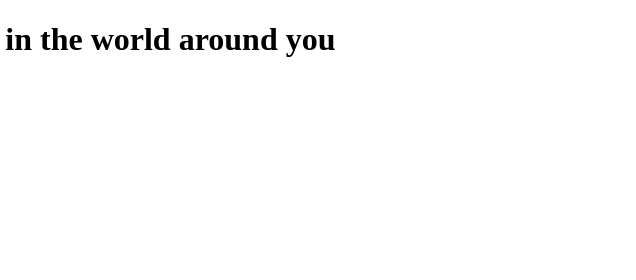
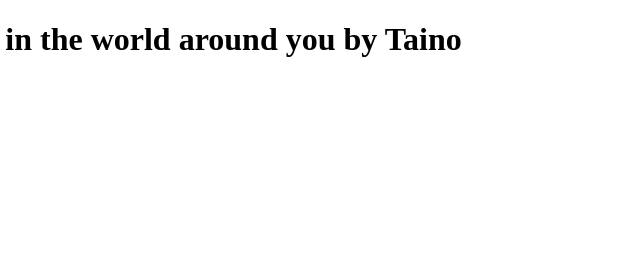
Before and after one commit to greentie12/excursion, a plain HTML site: page index.html in a window 1280 px wide. Shown: the top 280 px of the page, 323-959 px from the left. Drawn offline with Linux system fonts and the light colour scheme.

Commit message:
Testing real-time changes

```diff
--- a/index.html
+++ b/index.html
@@ -7,7 +7,7 @@
 </head>
 
 <body>
-    <h1>Discover hidden places in the world around you</h1>
+    <h1>Discover hidden places in the world around you by Taino</h1>
     <p>Download Excursion (Coming soon!)</p>
     <video autoplay>
         <source src="resources/videos/excursion.mp4" type="video/mp4">
```
